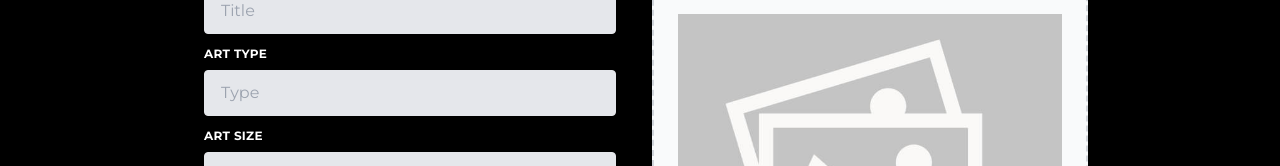
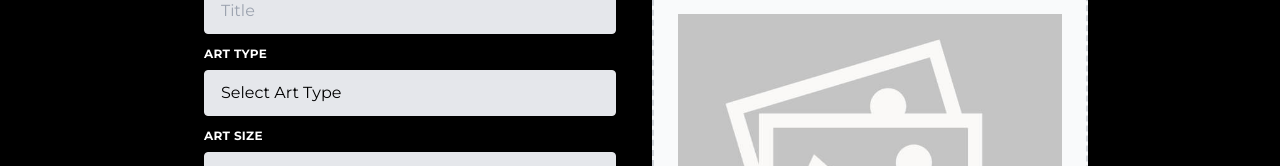
Before and after one commit to ATHULEA123/abijitheafrontend, a React (Vite) app: page /AddWork in a window 1280 px wide. Shown: the part 176-342 px from the top of the page. Built offline with nearby package versions, Linux system fonts and the light colour scheme.

Commit message:
about and selection in artworks are updated

```diff
--- a/src/Components/AdminPanel/Aboutadmin.jsx
+++ b/src/Components/AdminPanel/Aboutadmin.jsx
@@ -46,8 +46,10 @@ const Aboutadmin = () => {
     setLoading(true);
     try {
       await axios.delete(`${import.meta.env.VITE_BACKEND_BASE_URL}/art/artist`);
-      setArtistData({ artimage: "", about: "", resume: "No resume", portfolio: "No Portfolio" });
+      setArtistData({ artimage: "", about: "", resume: "", portfolio: "" });
+
       setShowDeletePopup(false);
+
       alert("Artist data deleted successfully!");
     } catch (error) {
       console.error("Error deleting artist data:", error);
@@ -158,6 +160,7 @@ const Aboutadmin = () => {
           <AddArtistForm
             setShowAddPopup={setShowAddPopup}
             setArtistData={setArtistData}
+             fetchArtistData={fetchArtistData}
           />
         </div>
       )}
--- a/src/Components/AdminPanel/AddArtistForm.jsx
+++ b/src/Components/AdminPanel/AddArtistForm.jsx
@@ -2,7 +2,7 @@
 import React, { useState } from "react";
 import axios from "axios";
 
-const AddArtistForm = ({ setShowAddPopup, setArtistData }) => {
+const AddArtistForm = ({ setShowAddPopup, setArtistData,fetchArtistData }) => {
   const [formData, setFormData] = useState({
     artimage: null,
     about: "",
@@ -29,18 +29,19 @@ const AddArtistForm = ({ setShowAddPopup, setArtistData }) => {
     try {
       const response = await axios.post(`${import.meta.env.VITE_BACKEND_BASE_URL}/art/artist`, form);
       setArtistData(response.data);
+      fetchArtistData();
       setShowAddPopup(false);
+
       alert("Artist data added successfully!");
+
     } catch (error) {
       console.error("Error adding artist data:", error);
       alert("Failed to add artist data.");
     }
   };
-
   return (
     <div className="bg-white p-6 rounded-lg shadow-lg max-w-md w-full">
       <h2 className="text-lg font-semibold mb-4">Add Artist Data</h2>
-
       <label className="block mb-2 font-semibold">Add Image:</label>
       <input
         type="file"
@@ -48,7 +49,6 @@ const AddArtistForm = ({ setShowAddPopup, setArtistData }) => {
         onChange={handleChange}
         className="mb-4"
       />
-
       <label className="block mb-2 font-semibold">Description:</label>
       <textarea
         name="about"
@@ -56,7 +56,6 @@ const AddArtistForm = ({ setShowAddPopup, setArtistData }) => {
         onChange={handleChange}
         className="mb-4 w-full p-2 border rounded"
       />
-
       <label className="block mb-2 font-semibold">Add Resume:</label>
       <input
         type="file"
@@ -64,7 +63,6 @@ const AddArtistForm = ({ setShowAddPopup, setArtistData }) => {
         onChange={handleChange}
         className="mb-4"
       />
-
       <label className="block mb-2 font-semibold">Add Portfolio:</label>
       <input
         type="file"
@@ -72,7 +70,6 @@ const AddArtistForm = ({ setShowAddPopup, setArtistData }) => {
         onChange={handleChange}
         className="mb-4"
       />
-
       <button
         onClick={handleAdd}
         className="py-2 px-4 bg-green-500 text-white rounded-full"
--- a/src/Components/AdminPanel/AddWork.jsx
+++ b/src/Components/AdminPanel/AddWork.jsx
@@ -122,14 +122,20 @@ const AddWork = () => {
                   >
                     Art Type
                   </label>
-                  <input
-                    className="appearance-none block w-full bg-gray-200 text-black border border-gray-200 rounded py-3 px-4 mb-3 leading-tight focus:outline-none focus:bg-white"
-                    id="grid-art-type"
-                    type="text"
-                    placeholder="Type"
-                    value={artType}
-                    onChange={(e) => setArtType(e.target.value)}
-                  />
+                  <select
+    className="appearance-none block w-full bg-gray-200 text-black border border-gray-200 rounded py-3 px-4 mb-3 leading-tight focus:outline-none focus:bg-white"
+    id="grid-art-type"
+    value={artType}
+    onChange={(e) => setArtType(e.target.value)}
+  >
+    <option value="" disabled>Select Art Type</option>
+    <option value="Installation">Installation</option>
+    <option value="Painting">Painting</option>
+    <option value="Public Art">Public Art</option>
+    <option value="Sculpture">Sculpture</option>
+    <option value="Sketches">Sketches</option>
+    <option value="Studio Space">Studio Space</option>
+  </select>
                 </div>
                 <div className="w-full px-3 mb-6 md:mb-0">
                   <label
@@ -209,7 +215,7 @@ const AddWork = () => {
                     value={exhibition}
                     onChange={(e) => setExhibition(e.target.value)}
                   />
-                  {/* artvediolink */}
+
                   <label
                     className="block uppercase tracking-wide text-white text-xs font-bold mb-2"
                     htmlFor="grid-videolink"
--- a/src/Components/AdminPanel/AllWork.jsx
+++ b/src/Components/AdminPanel/AllWork.jsx
@@ -74,18 +74,18 @@ const AllWork = () => {
       <AdminNavbar />
       <div className="flex mx-5">
         {/* Filter Section */}
-        <div className="w-1/4 p-5 rounded-lg shadow-md mr-5">
+        <div className="  md:w-1/6 p-5 rounded-lg shadow-md hover:bg-black hover:text-white transition duration-300 animate-fade-in">
         <select
           value={filter}
           onChange={(e) => setFilter(e.target.value)}
-            className="w-full p-2 border border-gray-400 rounded"
-          >
+          className="select-filter w-1/4 sm:w-full  p-2 border rounded text-black bg-gray-200 hover:bg-black hover:text-white focus:outline-none focus:bg-black focus:text-white transition duration-300 " >
           <option value="all">All</option>
+          <option value="installation">Installation</option>
           <option value="painting">Painting</option>
+          <option value="public art">Public Art</option>
           <option value="sculpture">Sculpture</option>
-            <option value="installation">Installation</option>
           <option value="sketches">Sketches</option>
-            <option value="publicart">Public Art</option>
+          <option value="Studio Space">Studio Space</option>
         </select>
       </div>
 
--- a/src/Components/AdminPanel/ConfirmationModal .jsx
+++ b/src/Components/AdminPanel/ConfirmationModal .jsx
@@ -1,4 +1,4 @@
-// ConfirmationModal.js
+
 import React from "react";
 
 const ConfirmationModal = ({ isOpen, onConfirm, onCancel }) => {
--- a/src/Components/Work/ArtworkPage.jsx
+++ b/src/Components/Work/ArtworkPage.jsx
@@ -30,14 +30,12 @@ const ArtworkPage = React.memo(() => {
   const artwork = location.state.artwork;
   const images = artwork.artimage;
 
-  const getYoutubeEmbedUrl = (url) => {
+  const youtubeEmbedUrl = useMemo(() => {
     const youtubeRegex =
       /(?:youtube\.com\/(?:[^\/]+\/.+\/|(?:v|e(?:mbed)?)\/|.*[?&]v=)|youtu\.be\/)([^"&?\/\s]{11})/;
-    const match = url.match(youtubeRegex);
-    return match ? `https://www.youtube.com/embed/${match[1]}` : url;
-  };
-
-  const youtubeEmbedUrl = useMemo(() => getYoutubeEmbedUrl(artwork.artvedio), [artwork.artvedio]);
+    const match = artwork.artvedio.match(youtubeRegex);
+    return match ? `https://www.youtube.com/embed/${match[1]}` : artwork.artvedio;
+  }, [artwork.artvedio]);
 
   return (
     <div className="container mx-auto px-8 py-0">
@@ -65,7 +63,7 @@ const ArtworkPage = React.memo(() => {
       </div>
       <div className="mt-8 flex flex-col md:flex-row gap-8">
         <div className="md:w-2/3 p-4 bg-gray-100 rounded-lg shadow-lg">
-          <h2 className="text-xl font-semibold mb-4">Description</h2>
+          <h2 className="text-xl font-bold mb-4">Description</h2>
           <p className="text-gray-600">{artwork.description}</p>
         </div>
         <div className="md:w-1/3 p-6 bg-white rounded-lg shadow-lg">
--- a/src/Components/Work/Collections.jsx
+++ b/src/Components/Work/Collections.jsx
@@ -24,23 +24,27 @@ const Collections = () => {
   };
 
   const filteredArtworks =
-    filter === "all"
-      ? artworks
-      : artworks.filter((artwork) => artwork.arttype.toLowerCase() === filter);
+  filter === "all"
+    ? artworks
+    : artworks.filter((artwork) =>
+        artwork.arttype.trim().toLowerCase() === filter.trim().toLowerCase()
+      );
+
 
   return (
     <>
-      <div className="w-1/6 p-5 rounded-lg shadow-md hover:bg-black hover:text-white transition duration-300 animate-fade-in">
+      <div className="  md:w-1/6 p-5 rounded-lg shadow-md hover:bg-black hover:text-white transition duration-300 animate-fade-in">
         <select
           value={filter}
           onChange={(e) => setFilter(e.target.value)}
-          className="select-filter  p-2 border rounded text-black bg-gray-200 hover:bg-black hover:text-white focus:outline-none focus:bg-black focus:text-white transition duration-300 " >
+          className="select-filter w-1/4 sm:w-full  p-2 border rounded text-black bg-gray-200 hover:bg-black hover:text-white focus:outline-none focus:bg-black focus:text-white transition duration-300 " >
           <option value="all">All</option>
+          <option value="installation">Installation</option>
           <option value="painting">Painting</option>
+          <option value="public art">Public Art</option>
           <option value="sculpture">Sculpture</option>
-          <option value="installation">Installation</option>
           <option value="sketches">Sketches</option>
-          <option value="public art">Public Art</option>
+          <option value="Studio Space">Studio Space</option>
         </select>
       </div>
       <div className="flex justify-between ">
@@ -59,8 +63,8 @@ const Collections = () => {
                   alt={artwork.artname}
                 />
                 <div className="text-content">
-                  <p className="text-white py-2">{artwork.artname}</p>
-                  <p className="text-white">{artwork.arttype}</p>
+                <p className="text-white py-2 text-xl font-bold font-serif md:text-2xl" >{artwork.artname}</p>
+                <p className="text-white font-serif text-lg md:text-lg">{artwork.arttype}</p>
                 </div>
               </div>
             ))
```
Lines whose indentation alone changed are shown as unchanged.
